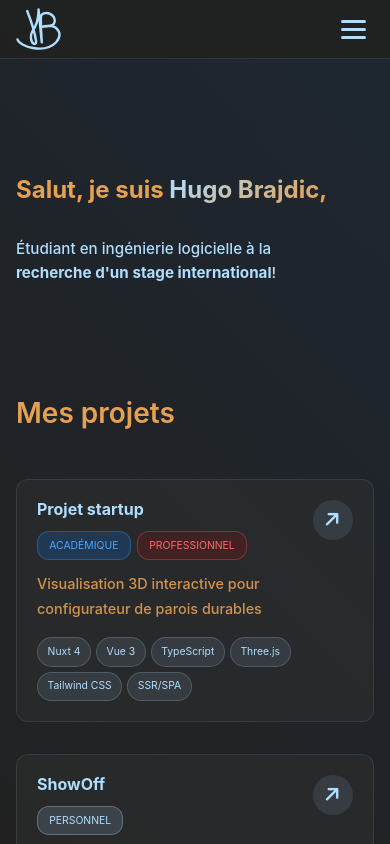
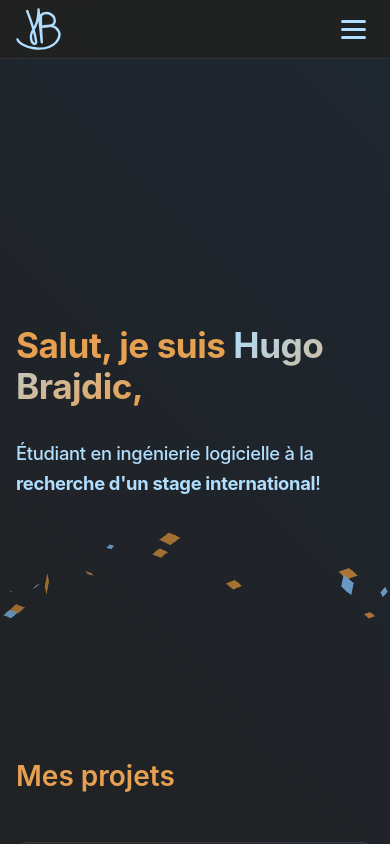
Before and after one commit to HugoBraj/hugobrajdic.fr, a React (Create React App) app: page / in a window 390 px wide. Shown: the top 844 px of the page. Built offline with nearby package versions, Linux system fonts and the light colour scheme; no server answers.

Commit message:
feat: add LeafAnimation component and integrate with Hero section; update styles and dependencies

```diff
--- a/package.json
+++ b/package.json
@@ -3,10 +3,10 @@
   "version": "0.1.0",
   "private": true,
   "dependencies": {
+    "@emailjs/browser": "^4.4.1",
     "@testing-library/jest-dom": "^5.17.0",
     "@testing-library/react": "^13.4.0",
     "@testing-library/user-event": "^13.5.0",
-    "@emailjs/browser": "^4.4.1",
     "i18next": "^25.8.0",
     "react": "^18.2.0",
     "react-dom": "^18.2.0",
@@ -14,6 +14,7 @@
     "react-router-dom": "^6.23.0",
     "react-scripts": "5.0.1",
     "react-typed": "^2.0.12",
+    "three": "^0.183.0",
     "web-vitals": "^2.1.4"
   },
   "scripts": {
--- a/src/components/hero/Hero.jsx
+++ b/src/components/hero/Hero.jsx
@@ -1,5 +1,6 @@
 import React from 'react'
 import { useTranslation } from 'react-i18next'
+import LeafAnimation from './LeafAnimation'
 import "./hero.css"
 
 const Hero = () => {
@@ -7,6 +8,7 @@ const Hero = () => {
 
   return (
     <section className="hero" id='hero'>
+      <LeafAnimation />
       <div className="hero__container">
         <div className="hero__content">
           <h1 className="hero__title">
--- /dev/null
+++ b/src/components/hero/LeafAnimation.jsx
@@ -0,0 +1,18 @@
+import React, { useRef } from 'react'
+import { useLeafAnimation } from '../../hooks/useLeafAnimation'
+import './leaf-animation.css'
+
+const LeafAnimation = () => {
+  const containerRef = useRef(null)
+  useLeafAnimation(containerRef)
+
+  return (
+    <div
+      className="leaf-animation-container"
+      ref={containerRef}
+      aria-label="Animated leaf background"
+    />
+  )
+}
+
+export default LeafAnimation
--- a/src/components/hero/hero.css
+++ b/src/components/hero/hero.css
@@ -4,7 +4,8 @@
   justify-content: center;
   padding: 3rem 2rem 2rem 2rem;
   position: relative;
-  min-height: auto;
+  min-height: 600px;
+  overflow: hidden;
 }
 
 .hero__container {
@@ -16,6 +17,8 @@
   justify-content: center;
   gap: 2rem;
   animation: fadeInUp 0.8s ease-out;
+  position: relative;
+  z-index: 1;
 }
 
 @keyframes fadeInUp {
@@ -43,9 +46,10 @@
 /* Title */
 .hero__title {
   margin: 0;
-  font-size: clamp(2.5rem, 6vw, 4.5rem);
+  font-size: clamp(2.2rem, 6.5vw, 4.5rem);
   font-weight: var(--font-bold);
-  line-height: 1.2;
+  line-height: 1.15;
+  letter-spacing: -0.5px;
   color: var(--text-color);
   animation: fadeIn 1s ease-out 0.2s both;
 }
@@ -79,9 +83,10 @@
 /* Subtitle */
 .hero__subtitle {
   margin: 1.5rem 0 0 0;
-  font-size: clamp(1.25rem, 2.5vw, 1.75rem);
+  font-size: clamp(1.15rem, 2.8vw, 1.75rem);
   font-weight: var(--font-medium);
-  line-height: 1.6;
+  line-height: 1.65;
+  letter-spacing: -0.3px;
   color: var(--text-color);
   max-width: 800px;
   animation: fadeIn 1s ease-out 0.4s both;
@@ -166,14 +171,6 @@
   .hero {
     padding: 6rem 1.5rem 2rem 1.5rem;
   }
-
-  .hero__title {
-    font-size: 2rem;
-  }
-
-  .hero__subtitle {
-    font-size: 1rem;
-  }
 }
 
 @media screen and (max-width: 480px) {
@@ -181,14 +178,6 @@
     padding: 6rem 1rem 2rem 1rem;
   }
 
-  .hero__title {
-    font-size: 1.5rem;
-  }
-
-  .hero__subtitle {
-    font-size: 0.95rem;
-  }
-
   .hero__tooltip {
     font-size: 0.75rem;
     padding: 0.4rem 0.8rem;
--- /dev/null
+++ b/src/components/hero/leaf-animation.css
@@ -0,0 +1,18 @@
+.leaf-animation-container {
+  position: absolute;
+  top: 40px;
+  left: 0;
+  width: 100%;
+  height: 100%;
+  pointer-events: none;
+  z-index: 0;
+  overflow: hidden;
+}
+
+.leaf-animation-container canvas {
+  display: block;
+  width: 100%;
+  height: 100%;
+  max-width: 100%;
+  max-height: 100%;
+}
--- /dev/null
+++ b/src/hooks/useLeafAnimation.js
@@ -0,0 +1,180 @@
+import { useEffect, useRef } from 'react'
+import * as THREE from 'three'
+
+export const useLeafAnimation = (containerRef) => {
+  const leavesRef = useRef([])
+  const animationFrameRef = useRef(null)
+
+  useEffect(() => {
+    if (!containerRef.current) return
+
+    const container = containerRef.current
+    const width = container.clientWidth || 800
+    const height = container.clientHeight || 600
+
+    if (width === 0 || height === 0) return
+
+    // Scene & Camera
+    const scene = new THREE.Scene()
+    const camera = new THREE.PerspectiveCamera(75, width / height, 0.1, 1000)
+    camera.position.z = 5
+
+    // Renderer
+    const renderer = new THREE.WebGLRenderer({ antialias: true, alpha: true, precision: 'mediump' })
+    renderer.setSize(width, height)
+    renderer.setClearColor(0x000000, 0)
+    renderer.setPixelRatio(Math.min(window.devicePixelRatio, 2))
+    container.appendChild(renderer.domElement)
+
+    // Path curve
+    const pathPoints = [
+      new THREE.Vector3(-15, -2, 0),
+      new THREE.Vector3(-12, -1.75, 0),
+      new THREE.Vector3(-9, -2.25, 0),
+      new THREE.Vector3(-6, -1.75, 0),
+      new THREE.Vector3(-3, -2.25, 0),
+      new THREE.Vector3(0, -1.75, 0),
+      new THREE.Vector3(3, -2.25, 0),
+      new THREE.Vector3(6, -1.75, 0),
+      new THREE.Vector3(9, -2.375, 0),
+      new THREE.Vector3(12, -1.75, 0),
+      new THREE.Vector3(15, -2, 0)
+    ]
+    const curve = new THREE.CatmullRomCurve3(pathPoints, false)
+
+    // Leaf factory
+    const createLeaf = () => {
+      const colors = [
+        { color: 0xB0DEFF, emissive: 0x5f9dd9 }, // Blue
+        { color: 0xe6a051, emissive: 0xb87f35 }  // Orange
+      ]
+      const c = colors[Math.random() > 0.5 ? 0 : 1]
+
+      const geometry = new THREE.BufferGeometry()
+      geometry.setAttribute('position', new THREE.BufferAttribute(
+        new Float32Array([-0.3, 0, 0, 0.3, 0, 0, 0, 0.5, 0, 0, -0.5, 0, -0.2, 0.2, 0, 0.2, -0.2, 0]),
+        3
+      ))
+      geometry.setIndex([0, 1, 2, 0, 1, 3, 4, 5, 2])
+
+      const material = new THREE.MeshPhongMaterial({
+        color: c.color,
+        emissive: c.emissive,
+        emissiveIntensity: 0.6,
+        shininess: 10,
+        side: THREE.DoubleSide
+      })
+
+      const leaf = new THREE.Mesh(geometry, material)
+      leaf.scale.setScalar((Math.random() * 0.2 + 0.1))
+
+      leaf.userData = {
+        t: Math.random(),
+        speed: Math.random() * 0.001 + 0.0008,
+        orbitMode: Math.random() > 0.5,
+        rotationVelocity: new THREE.Vector3(
+          (Math.random() - 0.5) * 0.02,
+          (Math.random() - 0.5) * 0.02,
+          (Math.random() - 0.5) * 0.02
+        ),
+        randomOffset: Math.random() * 0.3 - 0.15,
+        baseEmissive: new THREE.Color(c.emissive)
+      }
+
+      scene.add(leaf)
+      return leaf
+    }
+
+    // Create tightly-grouped leaf clusters
+    const CLUSTER_COUNT = 15
+    const LEAVES_PER_CLUSTER = 3
+
+    for (let cluster = 0; cluster < CLUSTER_COUNT; cluster++) {
+      const clusterT = cluster / CLUSTER_COUNT
+      const clusterSpeed = Math.random() * 0.0008 + 0.001
+
+      for (let i = 0; i < LEAVES_PER_CLUSTER; i++) {
+        const leaf = createLeaf()
+        leaf.userData.t = clusterT + (Math.random() - 0.5) * 0.08
+        leaf.userData.speed = clusterSpeed + (Math.random() - 0.5) * 0.00015
+        leavesRef.current.push(leaf)
+      }
+    }
+
+    // Lighting
+    scene.add(new THREE.AmbientLight(0xffffff, 0.6))
+    const directLight = new THREE.DirectionalLight(0xffffff, 1.2)
+    directLight.position.set(5, 10, 7)
+    scene.add(directLight)
+    const specLight = new THREE.DirectionalLight(0xffffff, 0.6)
+    specLight.position.set(-5, 8, 10)
+    scene.add(specLight)
+
+    // Animation loop
+    const animate = () => {
+      animationFrameRef.current = requestAnimationFrame(animate)
+
+      leavesRef.current.forEach((leaf, index) => {
+        leaf.userData.t += leaf.userData.speed
+
+        const variation = Math.sin(leaf.userData.t * Math.PI * 2 + leaf.userData.randomOffset) * 0.05
+        const t = Math.max(0, Math.min(1, (leaf.userData.t % 1.0) + variation * 0.1))
+
+        const point = curve.getPoint(t)
+        const tangent = curve.getTangent(t).normalize()
+        const glowIntensity = (Math.sin(leaf.userData.t * Math.PI * 4) + 1) * 0.15
+
+        if (leaf.userData.orbitMode) {
+          const worldUp = new THREE.Vector3(0, 1, 0)
+          let perp = new THREE.Vector3().crossVectors(tangent, worldUp).normalize()
+
+          if (perp.length() < 0.1) perp.set(1, 0, 0).normalize()
+
+          const perp2 = new THREE.Vector3().crossVectors(tangent, perp).normalize()
+          const angle = leaf.userData.t * Math.PI * 2 + index
+          const offset = perp.clone().multiplyScalar(Math.cos(angle) * 0.3)
+                             .add(perp2.clone().multiplyScalar(Math.sin(angle) * 0.3))
+
+          leaf.position.copy(point).add(offset)
+          leaf.quaternion.setFromUnitVectors(new THREE.Vector3(0, 1, 0), tangent)
+          leaf.rotation.x += leaf.userData.rotationVelocity.x * 0.5
+          leaf.rotation.y += leaf.userData.rotationVelocity.y * 0.5
+          leaf.rotation.z += leaf.userData.rotationVelocity.z * 0.5
+        } else {
+          leaf.position.copy(point)
+          leaf.rotation.x += leaf.userData.rotationVelocity.x
+          leaf.rotation.y += leaf.userData.rotationVelocity.y
+          leaf.rotation.z += leaf.userData.rotationVelocity.z
+        }
+
+        leaf.material.emissive.copy(leaf.userData.baseEmissive).multiplyScalar(0.6 + glowIntensity)
+      })
+
+      renderer.render(scene, camera)
+    }
+
+    animate()
+
+    // Handle window resize
+    const handleResize = () => {
+      const w = container.clientWidth || 800
+      const h = container.clientHeight || 600
+      camera.aspect = w / h
+      camera.updateProjectionMatrix()
+      renderer.setSize(w, h)
+    }
+    window.addEventListener('resize', handleResize)
+
+    // Cleanup
+    return () => {
+      window.removeEventListener('resize', handleResize)
+      cancelAnimationFrame(animationFrameRef.current)
+      container.removeChild(renderer.domElement)
+      leavesRef.current.forEach(leaf => {
+        leaf.geometry.dispose()
+        leaf.material.dispose()
+      })
+      renderer.dispose()
+    }
+  }, [containerRef])
+}
```
Also changed, not shown: 1 other file (tests, documents, lock files or other folders).
